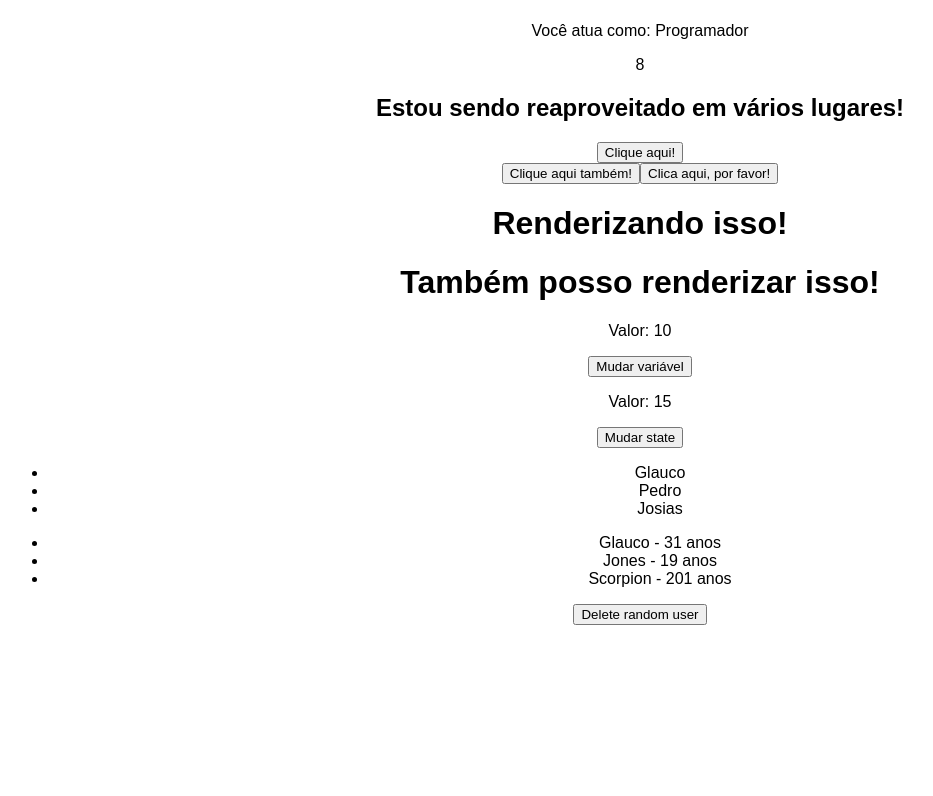
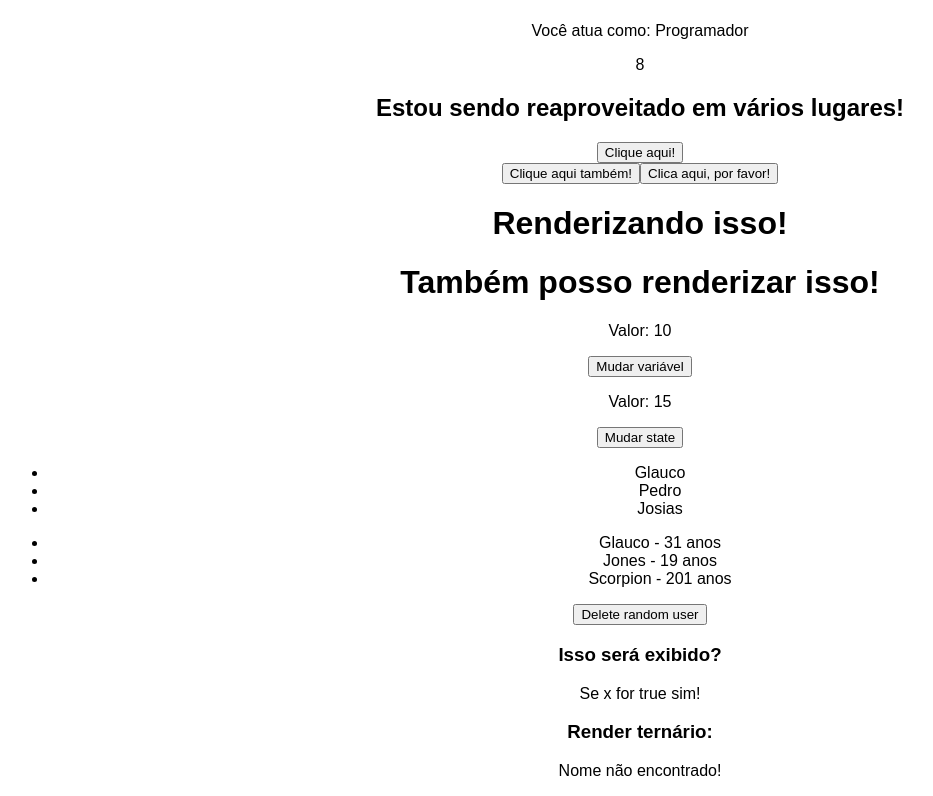
Before and after one commit to veigarj/Estudos-React, a React (Create React App) app: page / in a window 1280 px wide. Shown: the part 1125-1921 px from the top of the page, without its empty margins (0-933 px from the left). Before the commit the page ends 1758 px from the top, so only its background shows below. Built offline with nearby package versions, Linux system fonts and the light colour scheme.

Commit message:
ConditionalRender

```diff
--- a/src/App.js
+++ b/src/App.js
@@ -6,6 +6,7 @@ import MyComponents from "./Components/MyComponents";
 import Events from "./Components/Events";
 import city from "./assets/city.jpg"; // Import de IMG
 import ListRender from "./Components/ListRender.js";
+import ConditionalRender from "./Components/ConditionalRender.js";
 
 // Style / CSS
 import "./styles.css";
@@ -24,6 +25,7 @@ export default function App() {
       <Events />
       <ManageData />
       <ListRender />
+      <ConditionalRender />
     </div>
   );
 }
--- /dev/null
+++ b/src/Components/ConditionalRender.js
@@ -0,0 +1,26 @@
+import React from "react";
+
+const ConditionalRender = () => {
+  const x = true;
+
+  const name = "Glauco";
+
+  return (
+    <div>
+      <h3>Isso será exibido?</h3>
+      {x && <p>Se x for true sim!</p>}
+      <h3>Render ternário:</h3>
+      {name === "João" ? (
+        <div>
+          <p>O nome é João</p>
+        </div>
+      ) : (
+        <div>
+          <p>Nome não encontrado!</p>
+        </div>
+      )}
+    </div>
+  );
+};
+
+export default ConditionalRender;
```
